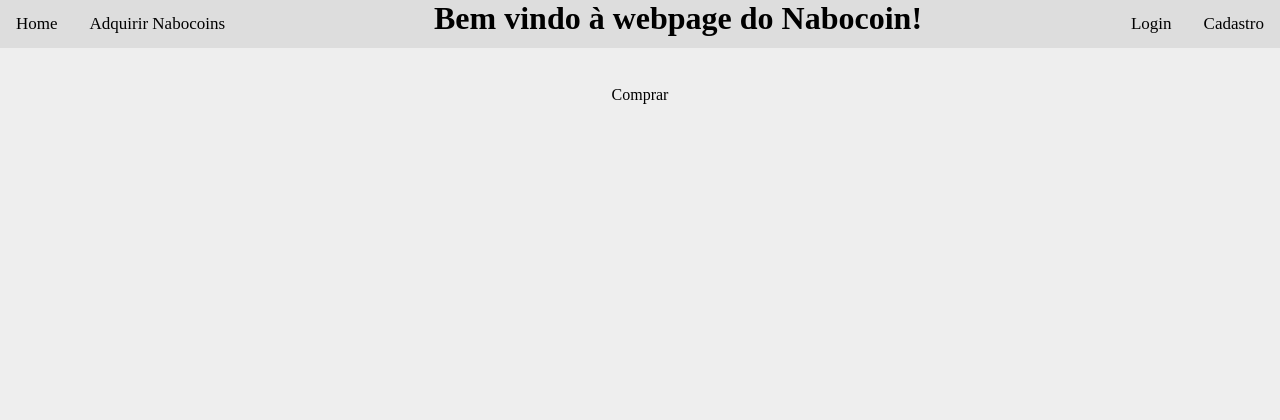
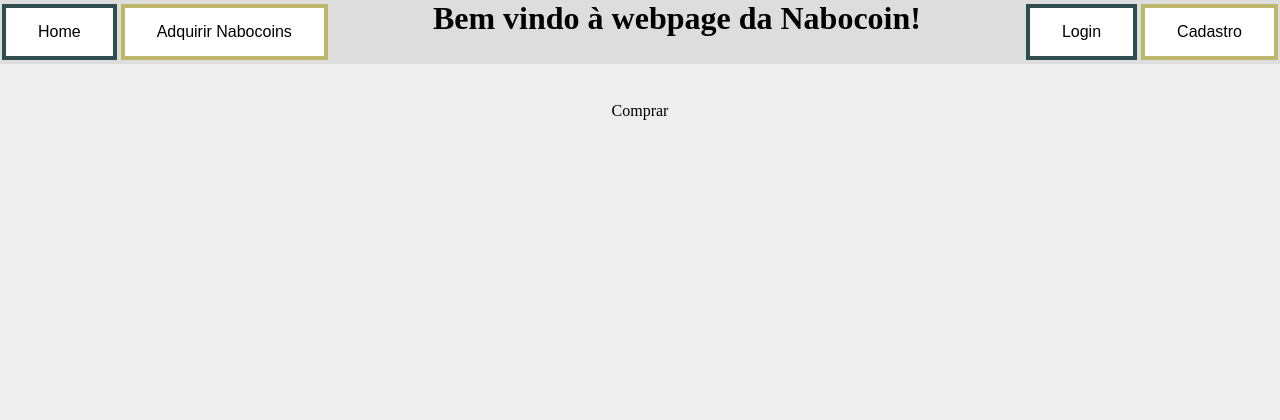
Before and after one commit to joaovillaca/NaboCoin, a Flask app: page /buy in a window 1280 px wide. Shown: the top 420 px of the page. Run offline with Flask 2, Linux system fonts and the light colour scheme.

Commit message:
Awesome buttons added

```diff
--- a/application/templates/index.html
+++ b/application/templates/index.html
@@ -15,15 +15,48 @@
 			width:100%;
 		}
 	</style>
+	<style>
+		.button {
+		  border: none;
+		  color: white;
+		  padding: 15px 32px;
+		  text-align: center;
+		  text-decoration: none;
+		  display: inline-block;
+		  font-size: 16px;
+		  margin: 4px 2px;
+		  cursor: pointer;
+		  transition-duration: 0.4s;
+		}
+
+		.button1 {
+			background-color: white;
+			color: black;
+			border: 4px solid darkkhaki;
+		}
+		.button2 {
+			background-color: white;
+			color: black;
+			border: 4px solid darkslategray;
+		}
+		.button1:hover {
+			background-color: darkkhaki;
+			color: white;
+		}
+		.button2:hover {
+			background-color: darkslategray;
+			color: white;
+		}
+	</style>
 	<footer><center><p>Nabocoin é o Blockchain-as-a-service mais simples que existe!</p></center></footer>
 </head>
 <body>
 	<div class = "login-container">
-		<a href = "/" class = "left">Home</a>
-		<a href = "/buy" class = "left">Adquirir Nabocoins</a>
-		<a href = "/register" class = "right">Cadastro</a>
-		<a href = "/login" class = "right">Login</a>
-		<h1>Bem vindo à webpage do Nabocoin!</h1>
+		<button href = "/" class = "button button2 left">Home</button>
+		<button href = "/buy" class = "button button1 left">Adquirir Nabocoins</button>
+		<button class="button button1 right" href = "/register">Cadastro</button>
+		<button class="button button2 right" href = "/login">Login</button>
+		<center><h1>Bem vindo à webpage da Nabocoin!</h1></center>
 	</div>
 	<center>
 	<h2>{{ message }}</h2>
```
